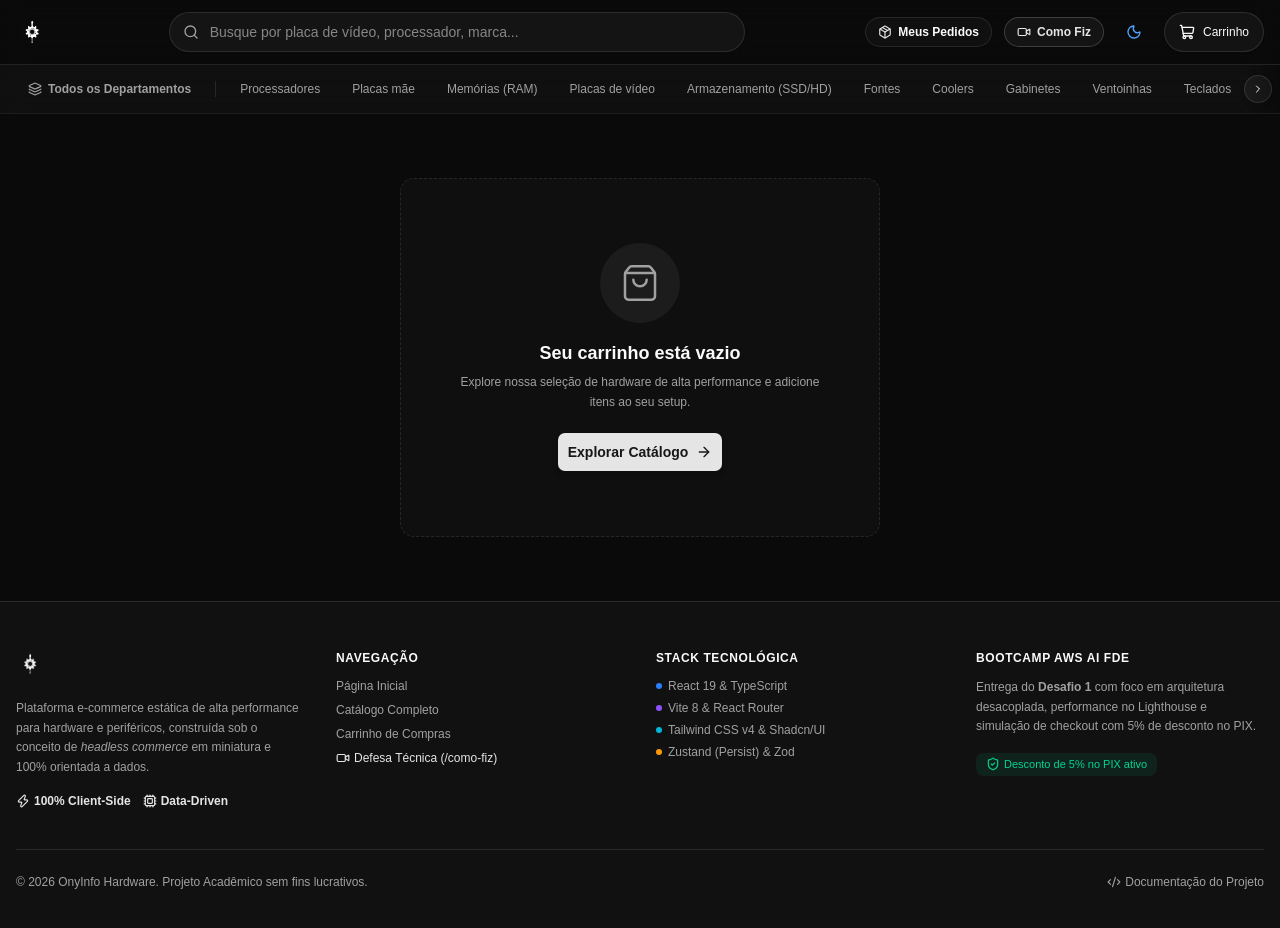
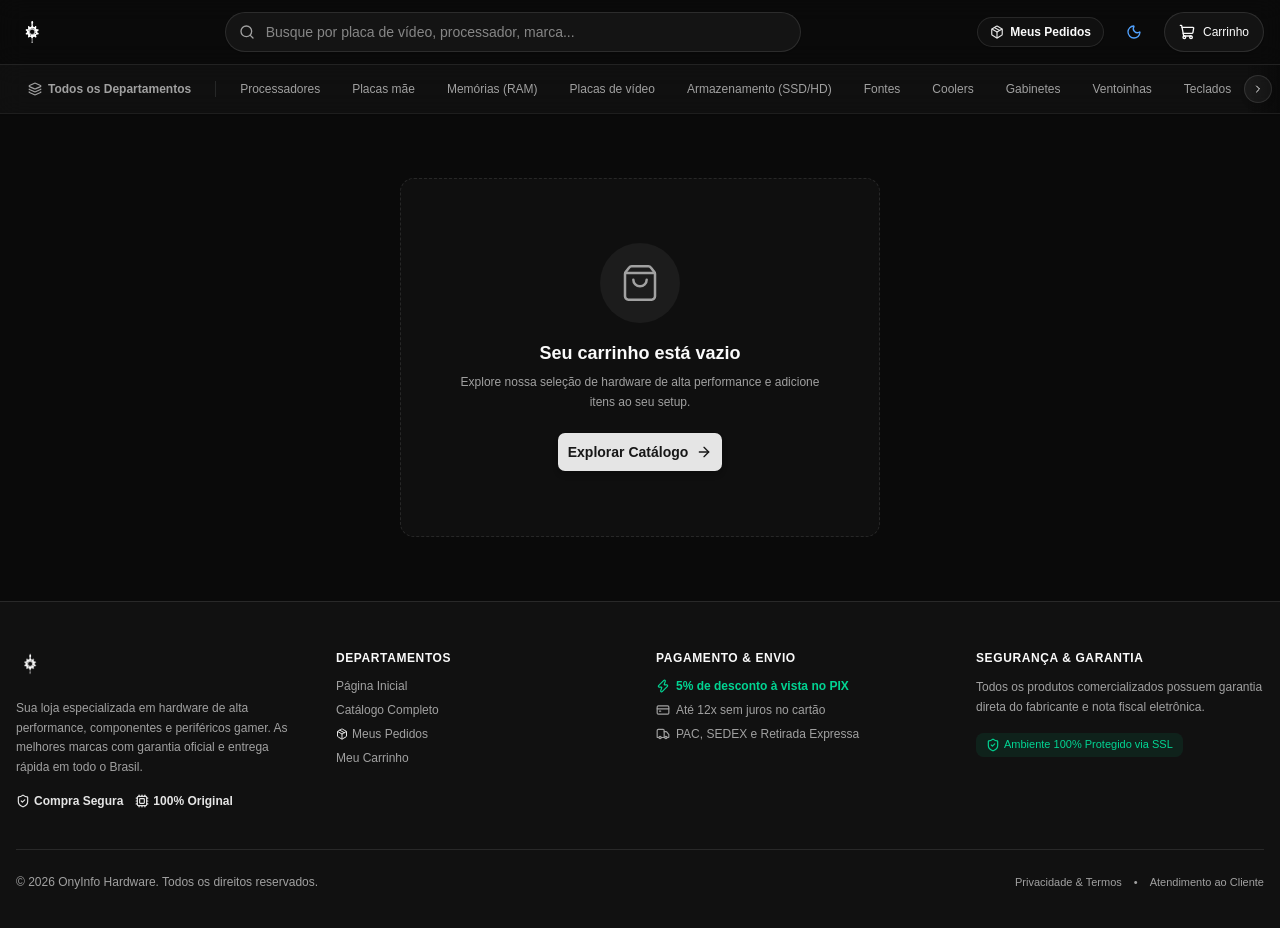
Before and after one commit to andreonyzko/onyinfo-ecommerce, a React (Vite) app in the folder frontend-web/: page /carrinho in a window 1280 px wide. Shown: the top 928 px of the page. Built offline with nearby package versions, Linux system fonts and the light colour scheme.

Commit message:
refactor(OIA-67 and OIA-68): remove technical and challenge references

```diff
--- a/frontend-web/src/components/checkout/PaymentStep.tsx
+++ b/frontend-web/src/components/checkout/PaymentStep.tsx
@@ -43,7 +43,7 @@ export function PaymentStep({ onSuccess }: PaymentStepProps) {
   const shippingPrice = selectedShipping?.price || 0
   const totalCredit = subtotal + shippingPrice
 
-  const pixKeyMock = '00020126580014br.gov.bcb.pix0136onyinfo-bootcamp-aws-fde-20265204000053039865802BR5915OnyInfo Hardware6009Sao Paulo62070503***6304E8A2'
+  const pixKeyMock = '00020126580014br.gov.bcb.pix0136onyinfo-pagamentos-pix-oficial5204000053039865802BR5915OnyInfo Hardware6009Sao Paulo62070503***6304E8A2'
 
   const handleCopyPix = () => {
     navigator.clipboard.writeText(pixKeyMock)
@@ -273,8 +273,8 @@ export function PaymentStep({ onSuccess }: PaymentStepProps) {
             </div>
           )}
 
-          <div className="pt-2 text-[11px] text-muted-foreground">
-            * Ambiente de pagamento simulado em conformidade com as regras do Desafio 1.
+          <div className="pt-2 text-xs text-muted-foreground">
+            * Ambiente de pagamento seguro protegido por criptografia de ponta a ponta.
           </div>
         </CardContent>
       </Card>
--- a/frontend-web/src/components/layout/Footer.tsx
+++ b/frontend-web/src/components/layout/Footer.tsx
@@ -1,5 +1,5 @@
 import { Link } from 'react-router'
-import { Cpu, ShieldCheck, Zap, Video, Code2 } from 'lucide-react'
+import { Cpu, ShieldCheck, Zap, Truck, CreditCard, Package } from 'lucide-react'
 
 const BASE_URL = import.meta.env.BASE_URL || '/'
 
@@ -16,7 +16,7 @@ export function Footer() {
         <div className="grid grid-cols-1 md:grid-cols-4 gap-8 mb-10">
           {/* Coluna 1: Marca e Conceito */}
           <div className="space-y-4 md:col-span-1">
-            <Link to="/" className="inline-block">
+            <Link to="/" className="inline-block" aria-label="OnyInfo Hardware">
               <img
                 src={formatAssetUrl('/onyinfo-white.png')}
                 alt="OnyInfo"
@@ -29,24 +29,23 @@ export function Footer() {
               />
             </Link>
             <p className="text-xs text-muted-foreground leading-relaxed">
-              Plataforma e-commerce estática de alta performance para hardware e
-              periféricos, construída sob o conceito de <em>headless commerce</em> em
-              miniatura e 100% orientada a dados.
+              Sua loja especializada em hardware de alta performance, componentes e
+              periféricos gamer. As melhores marcas com garantia oficial e entrega rápida em todo o Brasil.
             </p>
             <div className="flex items-center gap-3 text-xs font-semibold text-primary">
               <span className="flex items-center gap-1">
-                <Zap className="w-3.5 h-3.5" /> 100% Client-Side
+                <ShieldCheck className="w-3.5 h-3.5" /> Compra Segura
               </span>
               <span className="flex items-center gap-1">
-                <Cpu className="w-3.5 h-3.5" /> Data-Driven
+                <Cpu className="w-3.5 h-3.5" /> 100% Original
               </span>
             </div>
           </div>
 
-          {/* Coluna 2: Navegação Rápida */}
+          {/* Coluna 2: Navegação */}
           <div className="space-y-3">
             <h4 className="text-foreground font-semibold text-xs tracking-wider uppercase">
-              Navegação
+              Departamentos
             </h4>
             <ul className="space-y-2 text-xs">
               <li>
@@ -60,77 +59,64 @@ export function Footer() {
                 </Link>
               </li>
               <li>
-                <Link to="/checkout" className="hover:text-foreground transition-colors">
-                  Carrinho de Compras
+                <Link to="/meus-pedidos" className="hover:text-foreground transition-colors flex items-center gap-1">
+                  <Package className="w-3 h-3 text-primary" />
+                  <span>Meus Pedidos</span>
                 </Link>
               </li>
               <li>
-                <Link
-                  to="/como-fiz"
-                  className="inline-flex items-center gap-1 text-primary font-medium hover:underline"
-                >
-                  <Video className="w-3.5 h-3.5" />
-                  Defesa Técnica (/como-fiz)
+                <Link to="/carrinho" className="hover:text-foreground transition-colors">
+                  Meu Carrinho
                 </Link>
               </li>
             </ul>
           </div>
 
-          {/* Coluna 3: Stack Tecnológica */}
+          {/* Coluna 3: Formas de Pagamento & Benefícios */}
           <div className="space-y-3">
             <h4 className="text-foreground font-semibold text-xs tracking-wider uppercase">
-              Stack Tecnológica
+              Pagamento &amp; Envio
             </h4>
-            <ul className="space-y-1.5 text-xs">
-              <li className="flex items-center gap-1.5">
-                <span className="w-1.5 h-1.5 rounded-full bg-blue-500" />
-                React 19 & TypeScript
+            <ul className="space-y-2 text-xs">
+              <li className="flex items-center gap-1.5 text-emerald-600 dark:text-emerald-400 font-semibold">
+                <Zap className="w-3.5 h-3.5 shrink-0" />
+                <span>5% de desconto à vista no PIX</span>
               </li>
               <li className="flex items-center gap-1.5">
-                <span className="w-1.5 h-1.5 rounded-full bg-violet-500" />
-                Vite 8 & React Router
+                <CreditCard className="w-3.5 h-3.5 shrink-0 text-muted-foreground" />
+                <span>Até 12x sem juros no cartão</span>
               </li>
               <li className="flex items-center gap-1.5">
-                <span className="w-1.5 h-1.5 rounded-full bg-cyan-500" />
-                Tailwind CSS v4 & Shadcn/UI
-              </li>
-              <li className="flex items-center gap-1.5">
-                <span className="w-1.5 h-1.5 rounded-full bg-amber-500" />
-                Zustand (Persist) & Zod
+                <Truck className="w-3.5 h-3.5 shrink-0 text-muted-foreground" />
+                <span>PAC, SEDEX e Retirada Expressa</span>
               </li>
             </ul>
           </div>
 
-          {/* Coluna 4: Desafio & Regras de Negócio */}
+          {/* Coluna 4: Segurança & Atendimento */}
           <div className="space-y-3">
             <h4 className="text-foreground font-semibold text-xs tracking-wider uppercase">
-              Bootcamp AWS AI FDE
+              Segurança &amp; Garantia
             </h4>
             <p className="text-xs leading-relaxed">
-              Entrega do <strong>Desafio 1</strong> com foco em arquitetura
-              desacoplada, performance no Lighthouse e simulação de checkout com 5% de
-              desconto no PIX.
+              Todos os produtos comercializados possuem garantia direta do fabricante e nota fiscal eletrônica.
             </p>
             <div className="pt-1">
               <span className="inline-flex items-center gap-1 text-[11px] px-2.5 py-1 rounded-md bg-emerald-500/10 text-emerald-600 dark:text-emerald-400 font-medium">
                 <ShieldCheck className="w-3.5 h-3.5" />
-                Desconto de 5% no PIX ativo
+                Ambiente 100% Protegido via SSL
               </span>
             </div>
           </div>
         </div>
 
-        {/* Linha inferior de copyright e avisos */}
-        <div className="pt-6 border-t border-border flex flex-col sm:flex-row items-center justify-between gap-4 text-xs">
-          <p>© {new Date().getFullYear()} OnyInfo Hardware. Projeto Acadêmico sem fins lucrativos.</p>
-          <div className="flex items-center gap-4">
-            <Link
-              to="/como-fiz"
-              className="text-muted-foreground hover:text-foreground transition-colors flex items-center gap-1"
-            >
-              <Code2 className="w-3.5 h-3.5" />
-              <span>Documentação do Projeto</span>
-            </Link>
+        {/* Linha inferior de copyright e termos */}
+        <div className="pt-6 border-t border-border flex flex-col sm:flex-row items-center justify-between gap-4 text-xs text-muted-foreground">
+          <p>© {new Date().getFullYear()} OnyInfo Hardware. Todos os direitos reservados.</p>
+          <div className="flex items-center gap-3 text-[11px]">
+            <span>Privacidade &amp; Termos</span>
+            <span>&bull;</span>
+            <span>Atendimento ao Cliente</span>
           </div>
         </div>
       </div>
--- a/frontend-web/src/components/layout/Header.tsx
+++ b/frontend-web/src/components/layout/Header.tsx
@@ -1,6 +1,6 @@
 import { useState, type FormEvent } from 'react'
 import { Link, useNavigate, useSearchParams } from 'react-router'
-import { Search, ShoppingCart, Video, Package, X } from 'lucide-react'
+import { Search, ShoppingCart, Package, X } from 'lucide-react'
 import { useCartStore } from '../../stores'
 import { ThemeToggle } from './ThemeToggle'
 import { buttonVariants } from '../ui/button'
@@ -95,20 +95,11 @@ export function Header() {
             {/* Botão Meus Pedidos */}
             <Link
               to="/meus-pedidos"
-              className="inline-flex items-center gap-1.5 px-3 py-1.5 text-xs font-semibold rounded-full border border-border bg-card/60 hover:bg-accent hover:text-accent-foreground transition-colors shadow-2xs"
+              className="inline-flex items-center gap-1.5 px-3 py-1.5 text-xs font-semibold rounded-full border border-border bg-card/60 hover:bg-accent hover:text-accent-foreground transition-colors shadow-xs"
               title="Acompanhar meus pedidos"
             >
               <Package className="w-3.5 h-3.5 text-primary" />
               <span className="hidden sm:inline">Meus Pedidos</span>
-            </Link>
-
-            {/* Botão Como Fiz (Defesa Técnica) */}
-            <Link
-              to="/como-fiz"
-              className="hidden lg:inline-flex items-center gap-1.5 px-3 py-1.5 text-xs font-semibold rounded-full border border-primary/20 bg-primary/5 text-primary hover:bg-primary/10 transition-colors"
-            >
-              <Video className="w-3.5 h-3.5" />
-              <span>Como Fiz</span>
             </Link>
 
             {/* Alternador de Tema */}
--- a/frontend-web/src/pages/CartPage.tsx
+++ b/frontend-web/src/pages/CartPage.tsx
@@ -193,7 +193,7 @@ export function CartPage() {
               {/* Selo de Segurança */}
               <div className="pt-2 flex items-center justify-center gap-2 text-[11px] text-muted-foreground">
                 <ShieldCheck className="w-4 h-4 text-primary" />
-                <span>Compra 100% segura &bull; Desafio AWS FDE</span>
+                <span>Compra 100% segura &bull; Garantia Oficial OnyInfo</span>
               </div>
             </CardContent>
           </Card>
--- a/frontend-web/src/pages/Home.tsx
+++ b/frontend-web/src/pages/Home.tsx
@@ -1,5 +1,5 @@
 import { useLoaderData, Link } from 'react-router'
-import { ArrowRight, Cpu, ShieldCheck, Truck, Zap, Sparkles, LayoutGrid } from 'lucide-react'
+import { ArrowRight, Cpu, ShieldCheck, Truck, Zap, Sparkles, LayoutGrid, Package } from 'lucide-react'
 import type { HomeLoaderData } from '../router/loaders'
 import { ProductCard } from '../components/catalog/ProductCard'
 import { buttonVariants } from '../components/ui/button'
@@ -12,26 +12,26 @@ export function HomePage() {
 
   return (
     <div className="space-y-12 pb-16">
-      {/* Hero Banner */}
+      {/* Hero Banner Comercial */}
       <section className="relative overflow-hidden border-b border-border bg-linear-to-b from-primary/5 via-background to-background py-12 md:py-16">
         <div className="container mx-auto px-4 relative z-10">
           <div className="grid grid-cols-1 lg:grid-cols-12 gap-8 items-center">
             <div className="lg:col-span-8 space-y-5 text-left">
               <div className="inline-flex items-center gap-2 px-3 py-1 rounded-full border border-primary/20 bg-primary/10 text-primary text-xs font-semibold">
                 <Sparkles className="w-3.5 h-3.5" />
-                <span>Desafio 1 Bootcamp AWS AI FDE</span>
+                <span>Hardware de Última Geração</span>
               </div>
 
               <h1 className="text-3xl sm:text-4xl md:text-5xl font-black tracking-tight text-foreground leading-tight">
-                Hardware de Alta Performance,{' '}
+                Monte seu Setup dos Sonhos,{' '}
                 <span className="text-transparent bg-clip-text bg-linear-to-r from-primary via-blue-500 to-indigo-500">
-                  100% Data-Driven
+                  com Alta Performance
                 </span>
               </h1>
 
               <p className="text-sm sm:text-base text-muted-foreground max-w-2xl leading-relaxed">
-                Explore o catálogo completo de processadores, placas de vídeo, memórias e periféricos.
-                Construído como uma aplicação <em>headless em miniatura</em> totalmente no client-side com carregamento instantâneo.
+                Encontre os melhores processadores, placas de vídeo, memórias e periféricos com garantia oficial,
+                envio rápido para todo o Brasil e preços imbatíveis para o seu setup gamer ou profissional.
               </p>
 
               <div className="flex flex-wrap gap-3 pt-2">
@@ -42,18 +42,19 @@ export function HomePage() {
                     'rounded-full px-6 font-semibold gap-2 shadow-md'
                   )}
                 >
-                  <span>Explorar Todos os Produtos</span>
+                  <span>Explorar Catálogo Completo</span>
                   <ArrowRight className="w-4 h-4" />
                 </Link>
 
                 <Link
-                  to="/como-fiz"
+                  to="/meus-pedidos"
                   className={cn(
                     buttonVariants({ variant: 'outline', size: 'lg' }),
                     'rounded-full px-6 font-semibold gap-2'
                   )}
                 >
-                  <span>Defesa Técnica</span>
+                  <Package className="w-4 h-4" />
+                  <span>Meus Pedidos</span>
                 </Link>
               </div>
             </div>
@@ -67,20 +68,20 @@ export function HomePage() {
 
               <div className="p-4 rounded-xl border border-border bg-card/80 backdrop-blur-xs shadow-xs space-y-1">
                 <Truck className="w-5 h-5 text-blue-500 mb-2" />
-                <div className="text-lg font-black text-foreground">ViaCEP</div>
-                <p className="text-xs text-muted-foreground">Consulta de CEP em tempo real</p>
+                <div className="text-lg font-black text-foreground">Envio Rápido</div>
+                <p className="text-xs text-muted-foreground">Entrega em todo o Brasil</p>
               </div>
 
               <div className="p-4 rounded-xl border border-border bg-card/80 backdrop-blur-xs shadow-xs space-y-1">
                 <Cpu className="w-5 h-5 text-emerald-500 mb-2" />
-                <div className="text-lg font-black text-foreground">{totalProductsCount} Peças</div>
-                <p className="text-xs text-muted-foreground">Em 16 categorias mapeadas</p>
+                <div className="text-lg font-black text-foreground">{totalProductsCount} Produtos</div>
+                <p className="text-xs text-muted-foreground">Em 16 departamentos</p>
               </div>
 
               <div className="p-4 rounded-xl border border-border bg-card/80 backdrop-blur-xs shadow-xs space-y-1">
                 <ShieldCheck className="w-5 h-5 text-violet-500 mb-2" />
-                <div className="text-lg font-black text-foreground">Lighthouse</div>
-                <p className="text-xs text-muted-foreground">Performance e acessibilidade 90+</p>
+                <div className="text-lg font-black text-foreground">100% Confiável</div>
+                <p className="text-xs text-muted-foreground">Garantia e suporte especializado</p>
               </div>
             </div>
           </div>
--- a/frontend-web/src/pages/ProductPage.tsx
+++ b/frontend-web/src/pages/ProductPage.tsx
@@ -13,7 +13,6 @@ import {
   Cpu,
   PackageCheck,
   CreditCard,
-  Sparkles,
 } from 'lucide-react'
 import type { ProductLoaderData } from '../router/loaders'
 import { useCartStore } from '../stores'
@@ -207,17 +206,17 @@ export function ProductPage() {
             </Button>
           </div>
 
-          {/* Informações Extras de Frete e Checkout */}
+          {/* Informações Extras de Frete e Entrega */}
           <div className="p-3.5 rounded-lg border border-border bg-card/40 flex items-center gap-3 text-xs text-muted-foreground">
-            <Sparkles className="w-4 h-4 text-amber-500 shrink-0" />
+            <Truck className="w-4 h-4 text-primary shrink-0" />
             <span>
-              O cálculo de frete oficial com consulta em tempo real (ViaCEP) ocorre na etapa do carrinho de compras.
+              Calcule o frete e visualize as opções de entrega diretamente no checkout.
             </span>
           </div>
         </div>
       </div>
 
-      {/* Tabela Completa de Especificações Técnicas (Data-Driven) */}
+      {/* Tabela Completa de Especificações Técnicas */}
       <section className="space-y-4 pt-6 border-t border-border">
         <div className="flex items-center gap-2">
           <Cpu className="w-5 h-5 text-primary" />
```
Also changed, not shown: frontend-web/src/components/checkout/ShippingStep.tsx (+120 -79 lines).
